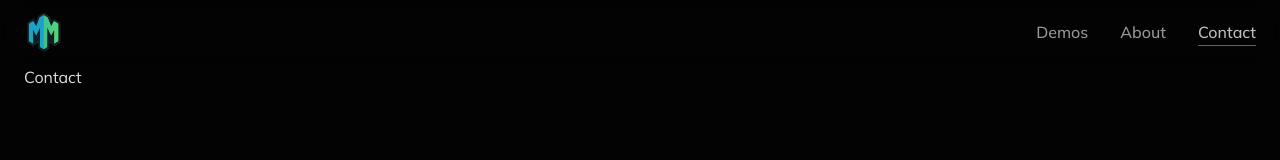
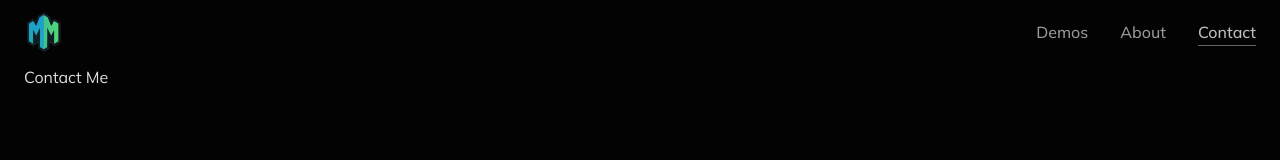
Before and after one commit to MickeyJ/mickey-professional-app, a Next.js app: page /contact in a window 1280 px wide. Shown: the top 160 px of the page. Built offline with nearby package versions, Linux system fonts and the light colour scheme; a web font is replaced by a local one.

Commit message:
small change to trigger ci/cd workflows

```diff
--- a/src/app/contact/page.tsx
+++ b/src/app/contact/page.tsx
@@ -1,3 +1,3 @@
 export default function ContactPage() {
-  return <div>Contact</div>;
+  return <div>Contact Me</div>;
 }
```
